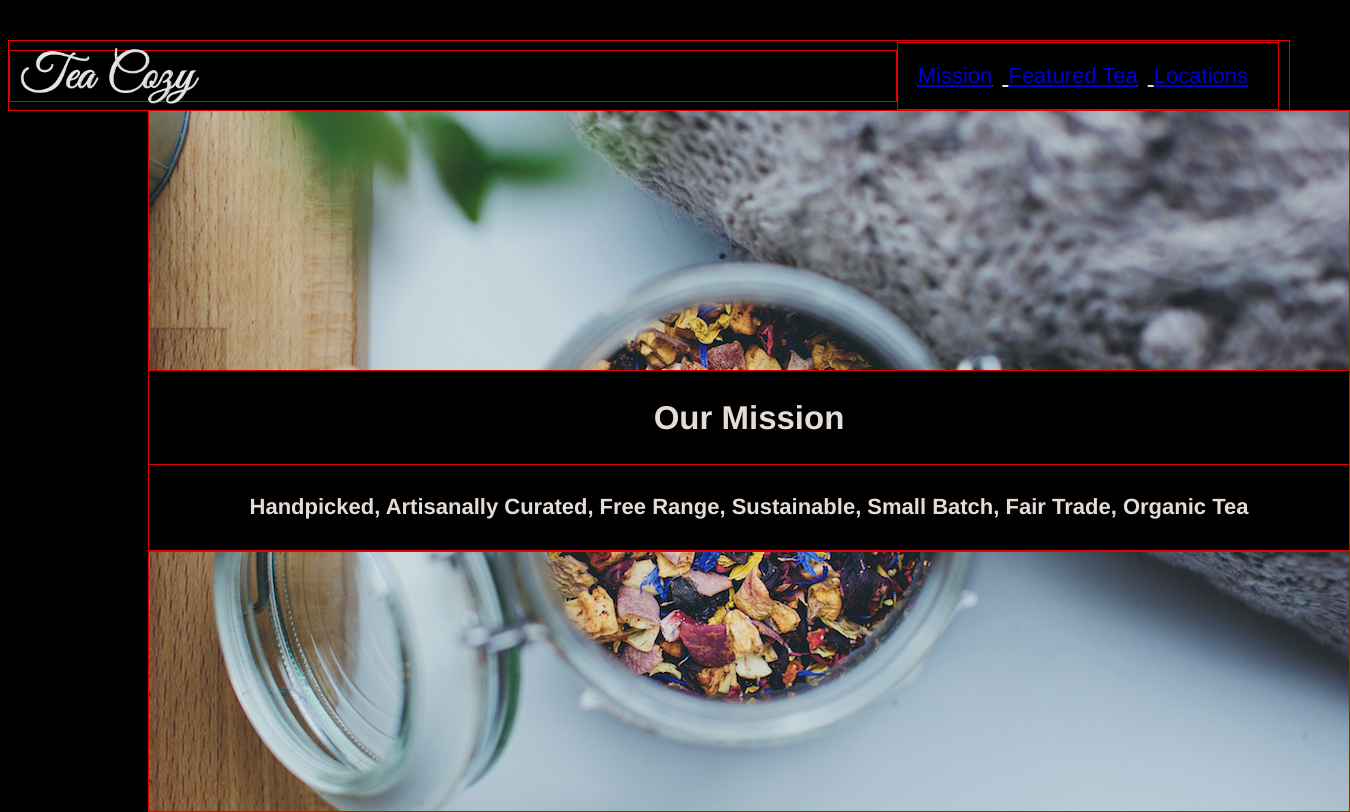
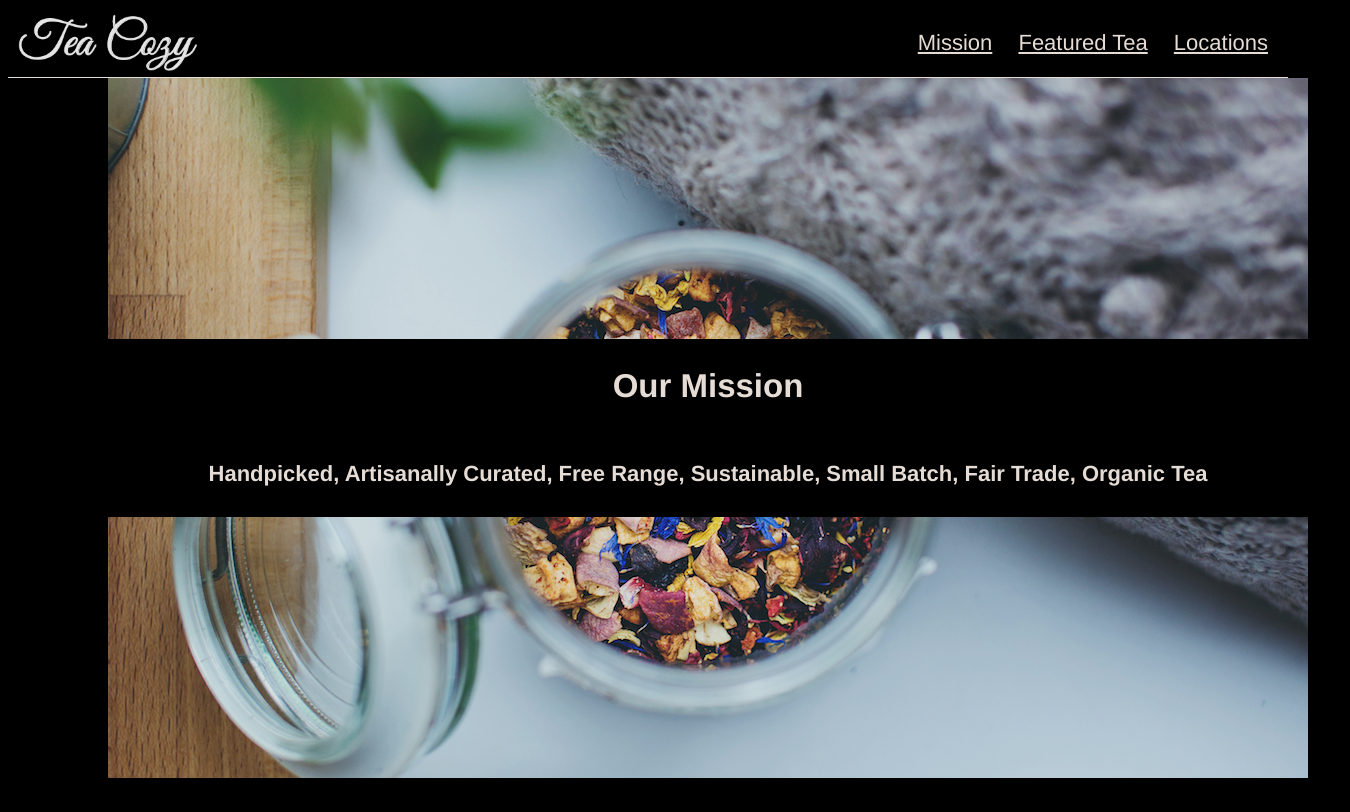
Before and after one commit to ritsarassi/tea_cozy, a plain HTML site: page index.html in a window 1280 px wide. Shown: the whole page, 1350 px wide, since content can reach past the window. Drawn offline with Linux system fonts and the light colour scheme.

Commit message:
fixed header

```diff
--- a/resources/css/style.css
+++ b/resources/css/style.css
@@ -5,21 +5,25 @@ body {
   background-color: black;
   opacity: 0.9;
   color: seashell;
+}
 
+a {
+  color: seashell;
+  text-decoration: underline;
 }
+
 /*Header*/
 header {
   display: flex;
   height: 69px;
+  background-color: black;
   border-bottom: 1px solid seashell;
   position: fixed;
   width: 100%;
   z-index: 1;
   align-items: center;
   margin-top: 0;
-  margin-bottom: 70px;
-  border: 1px solid red;
-}
+  }
 
 .logo {
   display: flex;
@@ -29,23 +33,20 @@ header {
   height: 50px;
   flex-grow: 1;
   padding-left: 10px;
-  border: 1px solid red;
 }
 
 .logo img {
   width: 180px;
 }
+
 /*Navigation Menu*/
 .navigation {
   display: inline-block;
-  text-decoration: underline;
-  padding: 20px;
   margin-right: 10px;
-  border: 1px solid red;
 }
 
 .navigation span {
-margin-right: 10px;
+padding: 10px;
 color: seashell;
 }
 
@@ -60,10 +61,8 @@ color: seashell;
   top: 70px;
   left: 100px;
   background-image: url('../images/img-mission-background.jpg');
-  margin: 40px;
   align-items: center;
   justify-content: center;
-  border: 1px solid red;
 }
 
 .content {
@@ -73,5 +72,4 @@ justify-content: center;
 flex-direction: column;
 align-items: center;
 background-color: black;
-border: 1px solid red;
 }
```
